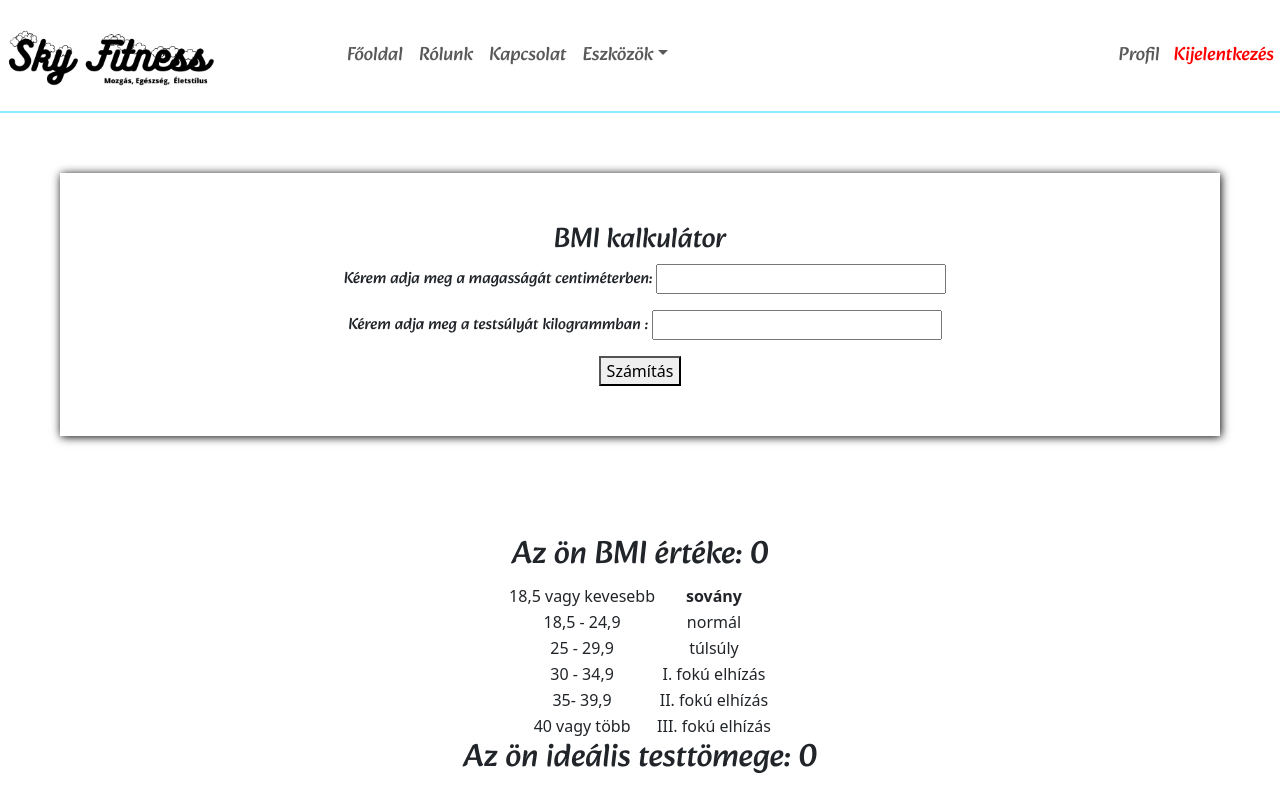
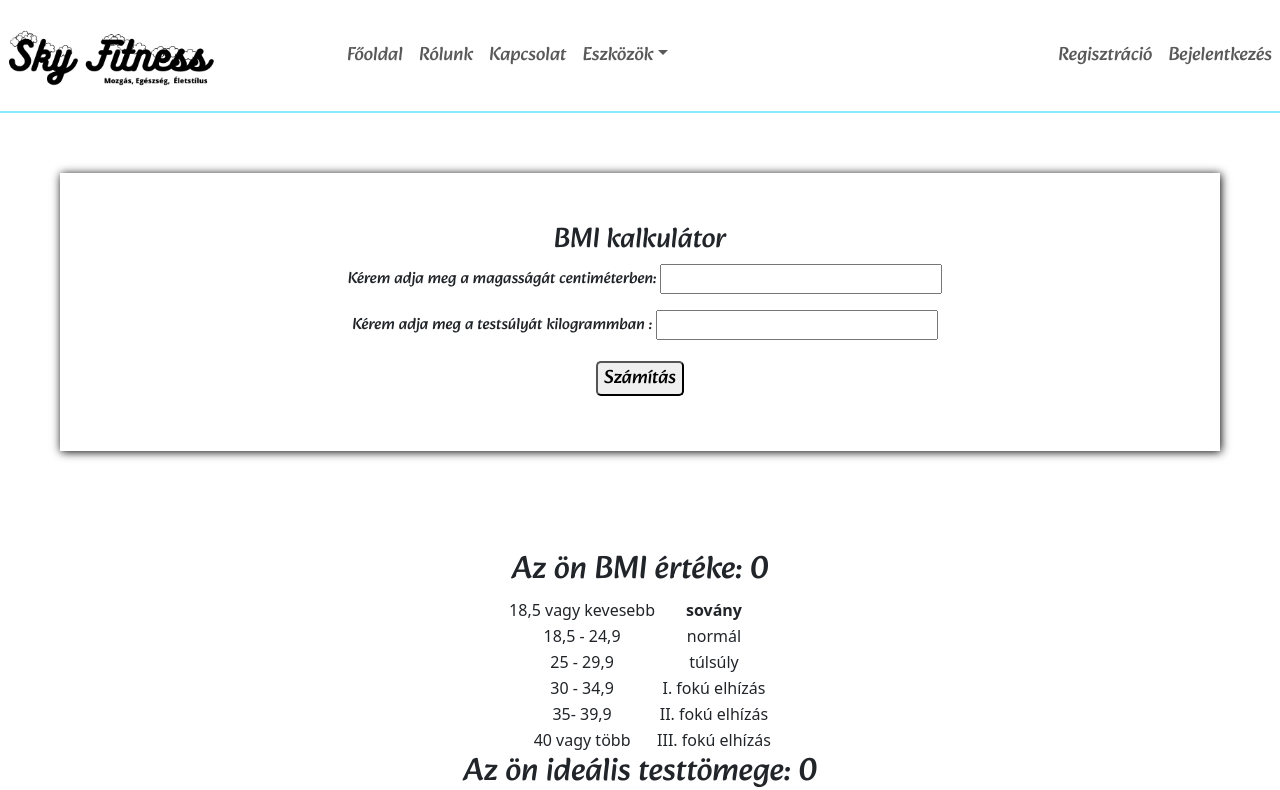
Before and after one commit to rkisztian/vizsgaremek-frontend, a React (Create React App) app: page /bmi in a window 1280 px wide. Shown: the top 790 px of the page. Built offline with nearby package versions, Linux system fonts and the light colour scheme; the HTML template or start-up script is replaced by a standard one.

Commit message:
változtatások

```diff
--- a/src/App.css
+++ b/src/App.css
@@ -99,14 +99,23 @@ p{
 .BMIPage form{
   box-shadow: 1px 1px 9px black;
   padding: 50px;
+
+
 }
 
 .BMIPage input {
-  padding-right: 10px;
+  padding-right: auto;
 }
 
 .BMIPage p {
   margin-left: 10px;
+}
+
+.BMIPage button{
+  margin: 5px;
+  border-radius: 5px;
+  font-family: Alkatra;
+  font-size: 19px;
 }
 
 table.center {
--- a/src/Components/Header.tsx
+++ b/src/Components/Header.tsx
@@ -17,6 +17,9 @@ import { NavLink } from "react-router-dom";
 export default class Header extends Component<{}>{
 
 
+    /**
+     * Kijelentkezési lehetőség amikor a felhasználó kilép
+     */
     logout = async ()=>{
 
         let response= await fetch('http://localhost:3000/auth/logout',{
@@ -52,7 +55,7 @@ export default class Header extends Component<{}>{
                 </Nav>
             </Navbar.Collapse>
 
-            {localStorage.getItem('token') !== '' || localStorage.getItem('token') === null? <Nav>
+            {localStorage.getItem('token') === '' || localStorage.getItem('token') !== null? <Nav>
                 <NavbarCollapse>
                     <Nav.Link href="/profile">{localStorage.getItem('username')} Profil</Nav.Link>
                     <button onClick={this.logout}>Kijelentkezés</button>
--- a/src/Pages/BMIcalculator.tsx
+++ b/src/Pages/BMIcalculator.tsx
@@ -66,7 +66,7 @@ export default class BMIcalculator extends Component<{}, State> {
             <section className="BMIPage">
                 <form>
                     <h3>BMI kalkulátor</h3>
-                        <div className="form-outline-mb4">
+                        <div className="col-xx-xx">
                             <p> Kérem adja meg a magasságát centiméterben: <input type="number" onChange={this.magassag} /> </p>
                         </div>
                         <div className="form-outline-mb4">
--- a/src/Pages/Exercises/Arm.tsx
+++ b/src/Pages/Exercises/Arm.tsx
@@ -9,6 +9,13 @@ import { Container } from 'react-bootstrap';
 
 
 export default class ArmPage extends Component{
+
+    /**
+     *  Mikor át dob az uj oldalra, feldob az oldal tetejére
+     */
+    scroolTop = () => {
+        window.scrollTo({top: 0, behavior: 'smooth'});
+    }
 
 
     render(): ReactNode {
@@ -29,7 +36,7 @@ export default class ArmPage extends Component{
                     <div className="row">
                         <div className="col-12">
                             <h2>Bicepsz</h2>
-                            <Link to="/biceps">
+                            <Link to="/biceps" onClick={this.scroolTop}>
                                 <img src={Bicepsz} alt="bicepsz" />
                             </Link>
                             <p>Itt a <b>Bicepsz</b> kap nagyobb figyelmet és az alkar</p>
--- a/src/Pages/RegisterPage.tsx
+++ b/src/Pages/RegisterPage.tsx
@@ -97,9 +97,9 @@ export default class RegisterPage extends Component<{}, State>{
         window.location.replace('/login')
       }
       else{
-        const res = await response.json() as ResponseMess
+        const responses = await response.json() as ResponseMess
         this.setState({
-          message: res.message,
+          message: responses.message,
           regError: true
         })
       }
```
